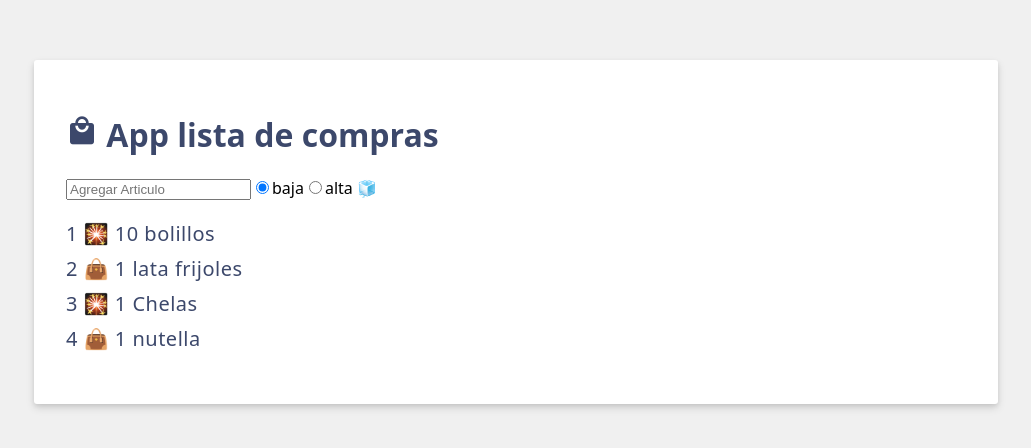
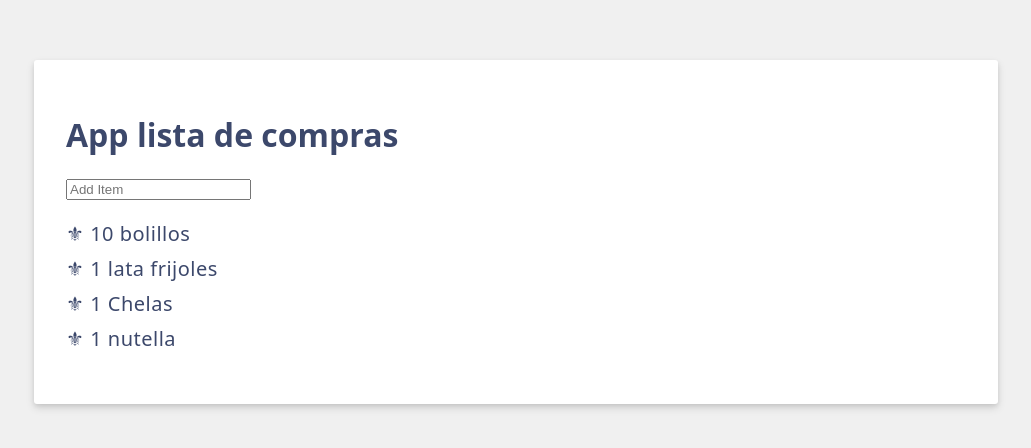
Before and after one commit to MoonGarc/DADM-2024B, a Vue app: page / in a window 1280 px wide. Shown: the part 168-616 px from the top of the page, without its empty margins (124-1155 px from the left). Built offline with nearby package versions, Linux system fonts and the light colour scheme.

Commit message:
⭐FEAT: Creando un input

```diff
--- a/src/App.vue
+++ b/src/App.vue
@@ -1,31 +1,29 @@
+<template>
+    <h1>{{ header }}</h1>
+    <input
+      type="text"
+      v-model="newItem"
+      placeholder="Add Item"
+    />
+    <ul>
+      <li v-for="({ id, label }, index) in items" v-bind:key="id">
+        ⚜ {{ label }}
+      </li>
+    </ul>
+  </template>
+
   <script setup>
   import { ref } from 'vue';
-//Modelo
-const header = ref  ('App lista de compras');
-const items = ref ([
-{id: '0', label: '10 bolillos'},
-{id: '1', label:'1 lata frijoles'},
-{id: '2', label: '1 Chelas'},
-{id: '3', label: '1 nutella'},
+
+  const header = ref('App lista de compras');
+  const items = ref([
+    { id: '0', label: '10 bolillos' },
+    { id: '1', label: '1 lata frijoles' },
+    { id: '2', label: '1 Chelas' },
+    { id: '3', label: '1 nutella' },
   ]);
   const newItem = ref('');
-const newItemPriority = ref('low');
   </script>
-
-<template>
-<h1>
-    <i class="material-icons shopping-cart-icon"> local_mall</i>
-    {{ header }}
-    </h1>
-    <input v-model.lazy="newItem" type="text" placeholder="Agregar Articulo">
-    <!--Radio Buttons-->
-    <label><input type="radio" value="low" v-model="newItemPriority">baja</label>
-    <label><input type="radio" value="high" v-model="newItemPriority">alta</label>
-    {{ newItemPriority == 'low' ? '🧊' : '🔥' }}
-    <ul>
-        <li v-for= "({id, label}, i) in items" :key = "id">{{i+1}} {{ i%2==0?'🎇': '👜'}} {{ label }} </li>
-    </ul>
-</template>
 
   <style scoped>
   .shopping-cart-icon {
```
Lines whose indentation alone changed are shown as unchanged.
